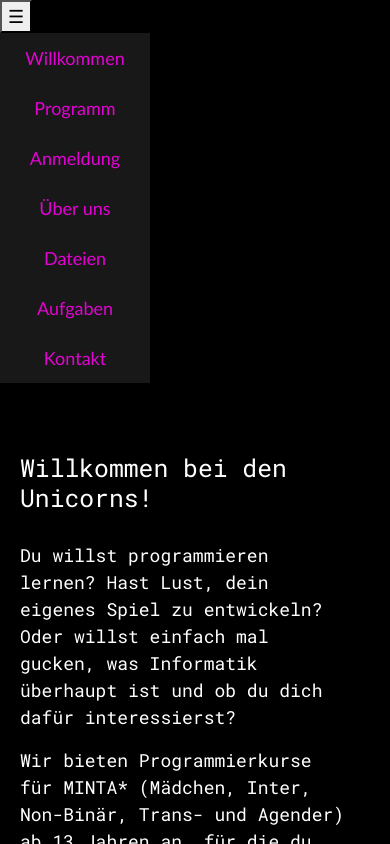
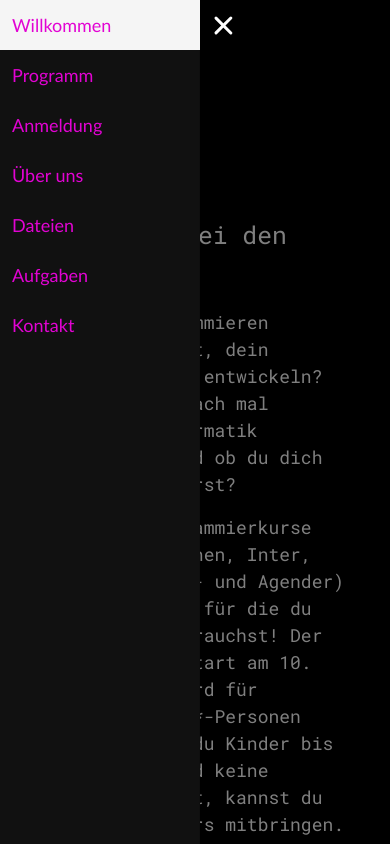
Before and after one commit to Verena-27/Unicorn-Code-Website, a React (Create React App) app: page /home in a window 390 px wide. Built offline with nearby package versions, Linux system fonts and the light colour scheme.

Commit message:
die sidebar funktioniert jetzt sogar irgendwie inkl. animation

```diff
--- a/src/App.css
+++ b/src/App.css
@@ -109,6 +109,7 @@
 }
 
 .content{
+  margin-left: 250px;
   padding:20px;
   text-align: left;
 }
@@ -313,3 +314,140 @@
   font-size: calc(10px + 2vmin);
   color: white;
 }
+/* Sidebar container */
+.sidebar {
+  position: fixed;
+  top: 0;
+  bottom: 0;
+  left: 0;
+  width: 200px;
+  min-height: 100vh;
+  z-index: 100;
+  /*padding: 48px 0 0;*/
+  box-shadow: inset -1px 0 0 rgba(0, 0, 0, 0.1);
+  background-color: #111; /* Set the sidebar background color */
+  transform: translateX(0); /* Default: visible */
+  transition: transform 0.25s ease-out;
+}
+
+/* Sidebar closed (hidden off-screen for mobile) */
+.sidebar.closed {
+  transform: translateX(-100%);
+}
+
+/* Sidebar wrapper */
+#sidebar-wrapper {
+min-height: 100vh;
+width: 250px; /* Fixed width for the sidebar */
+margin-left: 0;
+transition: margin 0.25s ease-out;
+}
+
+#sidebar-wrapper .sidebar-heading {
+padding: 0.875rem 1.25rem;
+font-size: 1.2rem;
+color: white;
+text-align: center;
+}
+
+/* Page content wrapper */
+#page-content-wrapper {
+min-width: 0;
+width: 100%;
+overflow-x: hidden; /* Prevent horizontal scrolling */
+transition: margin-left 0.25s ease-out;
+}
+
+/* Hamburger menu button */
+.hamburger {
+  position: fixed;
+  top: 10px;
+  left: 10px;
+  background: none;
+  border: none;
+  font-size: 24px;
+  color: white;
+  cursor: pointer;
+  z-index: 110; /* Ensure it stays above the sidebar */
+  display: none; /* Default: hidden */
+  transition: tranform 0.25s ease-out;
+}
+
+/* Hamburger lines (custom for icon) */
+.hamburger .line {
+  width: 24px;
+  height: 3px;
+  background-color: white;
+  margin: 5px 0;
+  border-radius: 2px;
+  transition: transform 0.3s ease-in-out, opacity 0.3s ease-in-out;
+}
+
+/* Hamburger menu open state */
+.hamburger.open .line:nth-child(1) {
+  transform: rotate(45deg);
+  transform-origin: top left;
+}
+
+.hamburger.open .line:nth-child(2) {
+  opacity: 0;
+}
+
+.hamburger.open .line:nth-child(3) {
+  transform: rotate(-45deg);
+  transform-origin: bottom left;
+}
+
+/* Overlay (background dimming when sidebar is open) */
+.overlay {
+  position: fixed;
+  display: none;
+  top: 0;
+  left: 0;
+  width: 100%;
+  height: 100%;
+  background: rgba(0, 0, 0, 0.5);
+  z-index: 99; /* Below the hamburger, above the content */
+  visibility: hidden;
+  opacity: 0;
+  transition: visibility 0.25s, opacity 0.25s ease-in-out;
+}
+
+
+
+/* Responsive behavior */
+@media (max-width: 768px) {
+  .hamburger {
+      display: block; /* Show hamburger button on small screens */
+      transition: transform 0.25s ease-out;
+      transform: translateX(0);
+  }
+  .hamburger.open {
+    transform: translateX(200px);
+  }
+
+  #sidebar-wrapper {
+  width: 250px; /* Set sidebar width for small screens */
+  }
+
+  /* Sidebar starts hidden by default on mobile */
+  .sidebar {
+      transform: translateX(-100%);
+  }
+
+  .sidebar.open {
+      transform: translateX(0);
+
+  }
+  /* Overlay visible when sidebar is open */
+  .overlay.visible {
+  display: block;
+  visibility: visible;
+  opacity: 1;
+  }
+  .content {
+  margin-left:0;
+  }
+
+
+}
--- a/src/CSS/navbar.css
+++ b/src/CSS/navbar.css
@@ -1,29 +1,120 @@
+/* Sidebar container */
 .sidebar {
     position: fixed;
     top: 0;
     bottom: 0;
     left: 0;
-    min-height: 100vh !important;
+    width: 250px;
+    min-height: 100vh;
     z-index: 100;
-    padding: 48px 0 0;
-    box-shadow: inset -1px 0 0 rgba(0, 0, 0, .1);
+    /*padding: 48px 0 0;*/
+    box-shadow: inset -1px 0 0 rgba(0, 0, 0, 0.1);
+    background-color: #111; /* Set the sidebar background color */
+    transform: translateX(0); /* Default: visible */
+    transition: transform 0.25s ease-out;
+}
 
+/* Sidebar closed (hidden off-screen for mobile) */
+.sidebar.closed {
+    transform: translateX(-100%);
 }
-#sidebar-wrapper{
-    min-height: 100vh !important;
-    width: 100vw;
-    margin-left: -1rem;
-    -webkit-transition: margin .25s ease-out;
-    -moz-transition: margin .25s ease-out;
-    -o-transition: margin .25s ease-out;
-    transition: margin .25s ease-out;
+
+/* Sidebar wrapper */
+#sidebar-wrapper {
+min-height: 100vh;
+width: 250px; /* Fixed width for the sidebar */
+margin-left: 0;
+transition: margin 0.25s ease-out;
 }
+
 #sidebar-wrapper .sidebar-heading {
 padding: 0.875rem 1.25rem;
 font-size: 1.2rem;
+color: white;
+text-align: center;
 }
 
+/* Page content wrapper */
 #page-content-wrapper {
 min-width: 0;
 width: 100%;
+overflow-x: hidden; /* Prevent horizontal scrolling */
+transition: margin-left 0.25s ease-out;
 }
+
+/* Hamburger menu button */
+.hamburger {
+    position: fixed;
+    top: 10px;
+    left: 10px;
+    background: none;
+    border: none;
+    font-size: 24px;
+    color: white;
+    cursor: pointer;
+    z-index: 110; /* Ensure it stays above the sidebar */
+    display: none; /* Default: hidden */
+}
+
+/* Hamburger lines (custom for icon) */
+.hamburger .line {
+    width: 30px;
+    height: 3px;
+    background-color: white;
+    margin: 5px 0;
+    border-radius: 2px;
+    transition: transform 0.3s ease-in-out, opacity 0.3s ease-in-out;
+}
+
+/* Hamburger menu open state */
+.hamburger.open .line:nth-child(1) {
+    transform: rotate(45deg) translate(5px, 5px);
+}
+
+.hamburger.open .line:nth-child(2) {
+    opacity: 0;
+}
+
+.hamburger.open .line:nth-child(3) {
+    transform: rotate(-45deg) translate(5px, -5px);
+}
+
+/* Overlay (background dimming when sidebar is open) */
+.overlay {
+    position: fixed;
+    top: 0;
+    left: 0;
+    width: 100%;
+    height: 100%;
+    background: rgba(0, 0, 0, 0.5);
+    z-index: 99; /* Below the hamburger, above the content */
+    visibility: hidden;
+    opacity: 0;
+    transition: visibility 0.25s, opacity 0.25s ease-in-out;
+}
+
+/* Overlay visible when sidebar is open */
+.overlay.visible {
+    visibility: visible;
+    opacity: 1;
+}
+
+/* Responsive behavior */
+@media (max-width: 768px) {
+    .hamburger {
+        display: block; /* Show hamburger button on small screens */
+    }
+
+    #sidebar-wrapper {
+    width: 250px; /* Set sidebar width for small screens */
+    }
+
+    /* Sidebar starts hidden by default on mobile */
+    .sidebar {
+        transform: translateX(-100%);
+    }
+
+    .sidebar.open {
+        transform: translateX(0);
+    }
+}
--- a/src/components/Sidebar.jsx
+++ b/src/components/Sidebar.jsx
@@ -10,18 +10,20 @@ import 'bootstrap/dist/css/bootstrap.min.css';
 //id={window.location.pathname == val.link ? "active": ""}
 //onClick={() => {window.location.pathname = val.link}}
 function Sidebar(){
-    const [isOpen, setIsOpen] = useState(false);
+    const [isOpen, setIsOpen] = useState(true);
     const togglesidebar = () => {
         setIsOpen(!isOpen);
     }
     return(
         <div>
         {/* hamburger menu */}
-        <button className={`hamburger ${isOpen ? "open" : ""}`} onClick={togglesidebar}>
-        ☰
+        <button className={`hamburger ${isOpen ? "open" : "closed"}`} onClick={togglesidebar}>
+            <div className='line'></div>
+            <div className='line'></div>
+            <div className='line'></div>
         </button>
             {/* sidebar */}
-            <div className="Sidebar">
+            <div className={`sidebar ${isOpen ? "open" : "closed"}`}>
                 <ul className="SidebarList">
                 {SideBarData.map((val, key)=>{
                         return(
```
Lines whose indentation alone changed are shown as unchanged.
